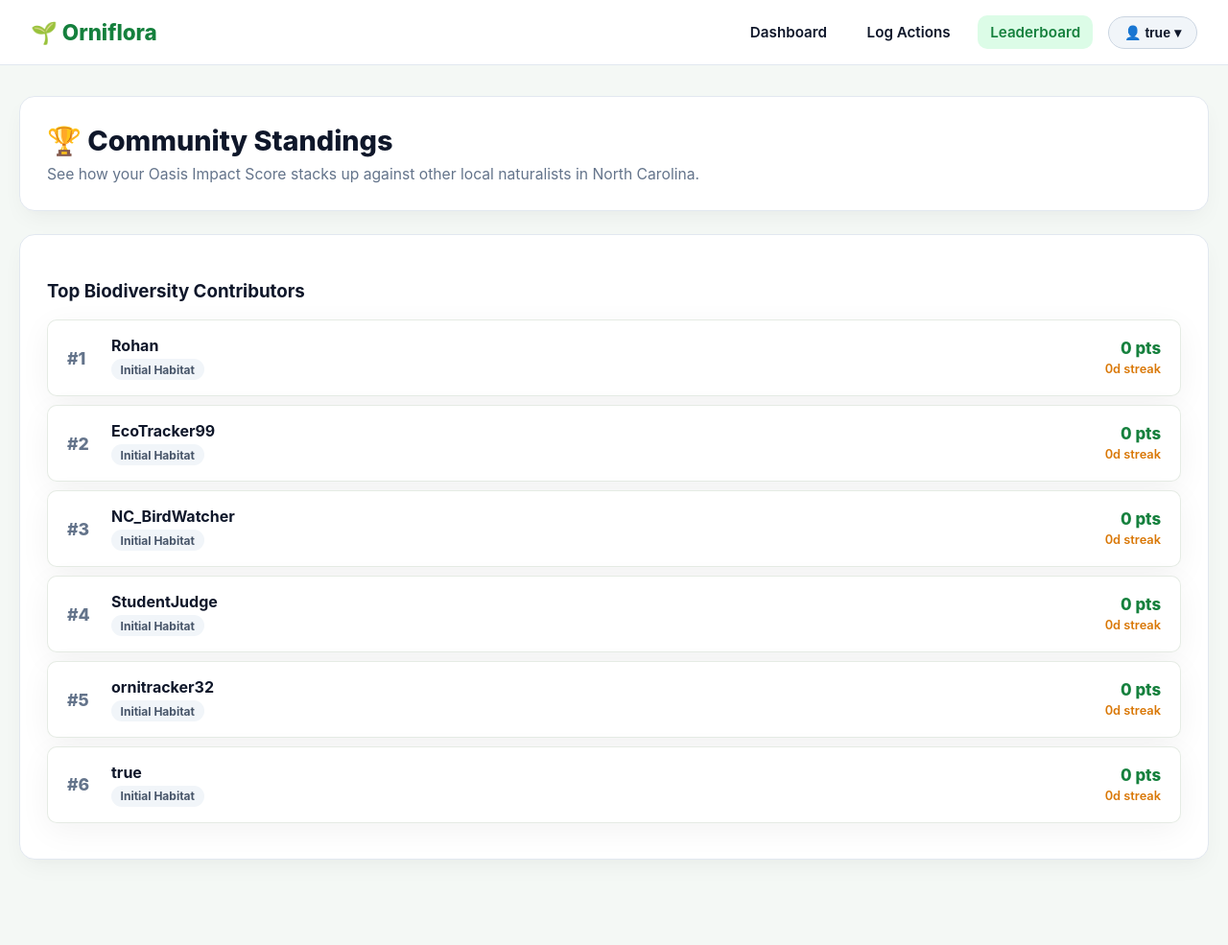
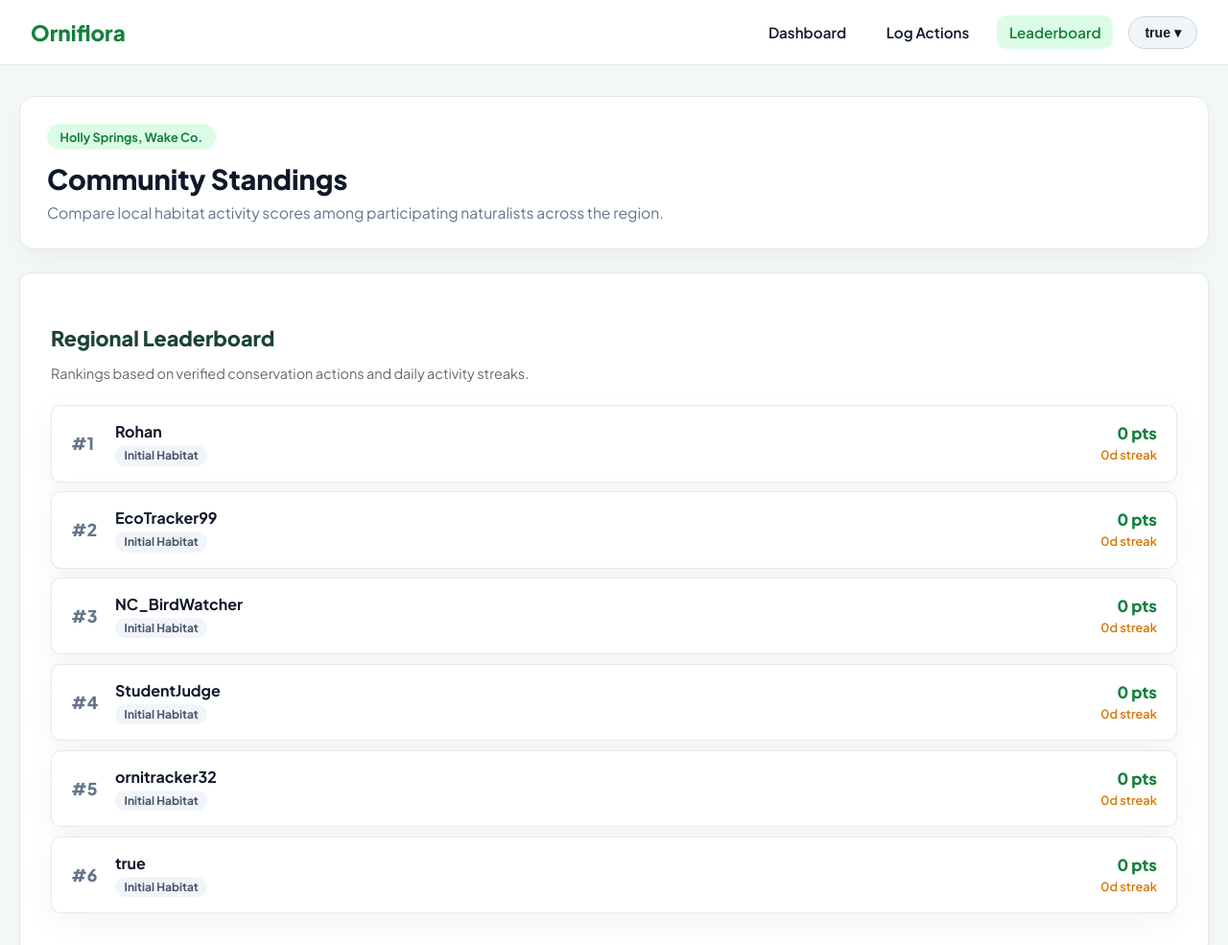
Before and after one commit to rohanchakkravarthy/Orniflora, a plain HTML site: page leaderboard.html in a window 1280 px wide. Shown: the top 985 px of the page at 96% size. Before the commit the page ends 952 px from the top, so only its background shows below. Drawn offline with Linux system fonts and the light colour scheme; sample sign-in values are in the browser's storage; a script that the page names is missing.

Commit message:
Fixed interface on leaderboard page

```diff
--- a/leaderboard.html
+++ b/leaderboard.html
@@ -3,7 +3,12 @@
 <head>
   <meta charset="UTF-8">
   <meta name="viewport" content="width=device-width, initial-scale=1.0">
-  <title>Orniflora - Community Leaderboard</title>
+  <title>Orniflora - Leaderboard</title>
+
+  <link rel="preconnect" href="https://fonts.googleapis.com">
+  <link rel="preconnect" href="https://fonts.gstatic.com" crossorigin>
+  <link href="https://fonts.googleapis.com/css2?family=Plus+Jakarta+Sans:wght@400;500;600;700;800&display=swap" rel="stylesheet">
+
   <link rel="stylesheet" href="style.css">
   <script src="app.js" defer></script>
 </head>
@@ -12,20 +17,23 @@
   <!-- Navigation Bar -->
   <header class="navbar">
     <div class="logo">
-      <h1>🌱 Orniflora</h1>
+      <h1>Orniflora</h1>
     </div>
     <nav>
       <a href="dashboard.html">Dashboard</a>
       <a href="actions.html">Log Actions</a>
       <a href="leaderboard.html" class="active">Leaderboard</a>
 
-      <!-- Interactive Profile Dropdown -->
-      <div class="profile-menu-container">
+      <!-- Profile Menu -->
+      <div class="profile-menu-container" style="position: relative; display: inline-block;">
         <button onclick="toggleProfileMenu(event)" class="profile-btn">
-          👤 <span id="nav-username">User</span> ▾
+          <span id="nav-username">User</span> ▾
         </button>
         <div id="profile-dropdown" class="profile-dropdown">
           <a href="accounts.html">Your Account</a>
+
+          <hr style="border: none; border-top: 1px solid #e0e8e2; margin: 0.3rem 0;">
+
           <button onclick="logoutApp()" class="dropdown-logout-btn">Log Out</button>
         </div>
       </div>
@@ -35,15 +43,25 @@
   <!-- Main Container -->
   <main class="container">
 
-    <section class="welcome-banner">
-      <h2>🏆 Community Standings</h2>
-      <p>See how your Oasis Impact Score stacks up against other local naturalists in North Carolina.</p>
+    <!-- Hero Banner -->
+    <section class="welcome-banner hero-card">
+      <div class="welcome-text">
+        <span class="location-chip"><span id="user-location-label">Wake County</span></span>
+        <h2>Community Standings</h2>
+        <p>Compare local habitat activity scores among participating naturalists across the region.</p>
+      </div>
     </section>
 
-    <!-- Leaderboard Container -->
-    <section class="activity-section">
-      <h3>Top Biodiversity Contributors</h3>
-      <div id="leaderboard-list" class="leaderboard-container"></div>
+    <!-- Leaderboard Card Section -->
+    <section class="stats-card" style="background: white; border-radius: 12px; padding: 2rem; border: 1px solid #e0e8e2; box-shadow: 0 2px 8px rgba(0,0,0,0.04);">
+      <div class="section-title-group" style="margin-bottom: 1.5rem;">
+        <h3 style="color: #1b4332; margin-bottom: 0.5rem; font-size: 1.35rem; font-weight: 800;">Regional Leaderboard</h3>
+        <p style="color: #666; font-size: 0.9rem;">Rankings based on verified conservation actions and daily activity streaks.</p>
+      </div>
+
+      <div id="leaderboard-list" class="leaderboard-grid">
+        <!-- Dynamically populated by app.js -->
+      </div>
     </section>
 
   </main>
```
